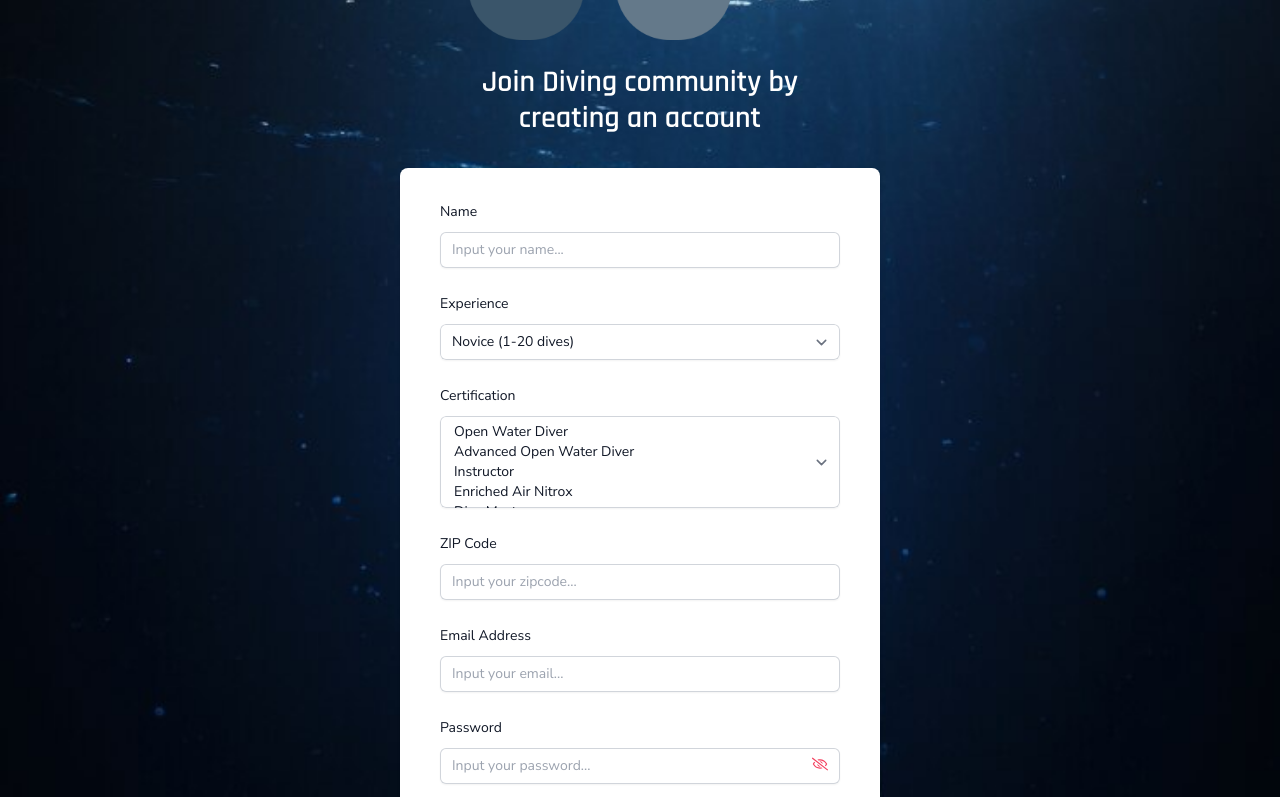
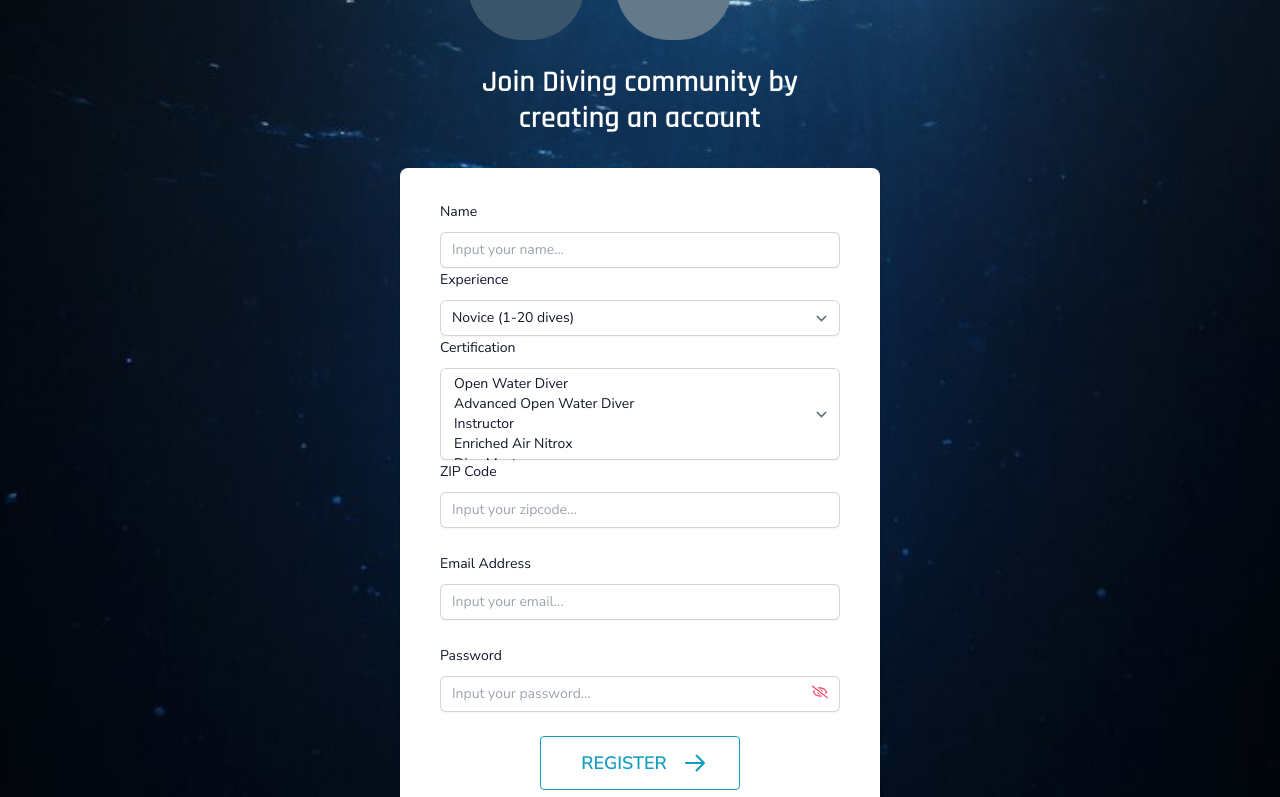
Before and after one commit to RozaliiaRusskikh/ocean-buddies, a Next.js app: page /register in a window 1280 px wide. Shown: the part 456-1253 px from the top of the page. Built offline with nearby package versions, Linux system fonts and the light colour scheme.

Commit message:
Add a fieldset

```diff
--- a/app/components/AuthForm.tsx
+++ b/app/components/AuthForm.tsx
@@ -72,7 +72,7 @@ const AuthForm: React.FC<AuthFormProps> = ({ variant }) => {
       <div className="bg-background px-4 py-8 shadow sm:rounded-lg sm:px-10">
         <form className="space-y-6" onSubmit={handleSubmit(onSubmit)}>
           {variant === "REGISTER" && (
-            <>
+            <fieldset>
               <Input
                 id="name"
                 label="Name"
@@ -102,7 +102,7 @@ const AuthForm: React.FC<AuthFormProps> = ({ variant }) => {
                 errors={errors}
                 disabled={isLoading}
               />
-            </>
+            </fieldset>
           )}
           <Input
             id="email"
```
